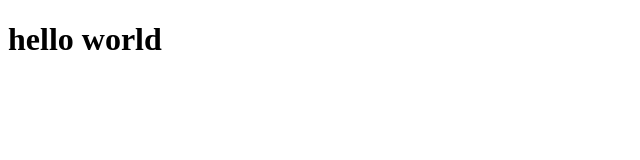
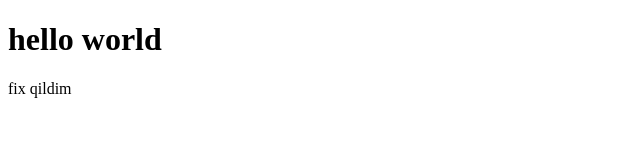
Before and after one commit to odil47/gitluma_test_repository, a plain HTML site: page index.html in a window 1280 px wide. Shown: the full height of the page, 0-640 px from the left. Drawn offline with Linux system fonts and the light colour scheme.

Commit message:
fix qildim XJ-1

```diff
--- a/index.html
+++ b/index.html
@@ -7,6 +7,7 @@
 </head>
 <body>
     <h1>hello world</h1>
+    <p>fix qildim</p>
 
 </body>
 </html>
```
